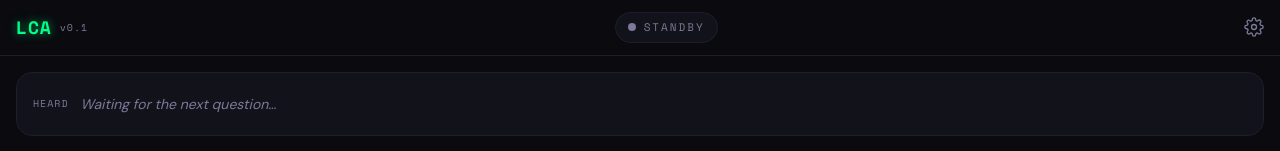
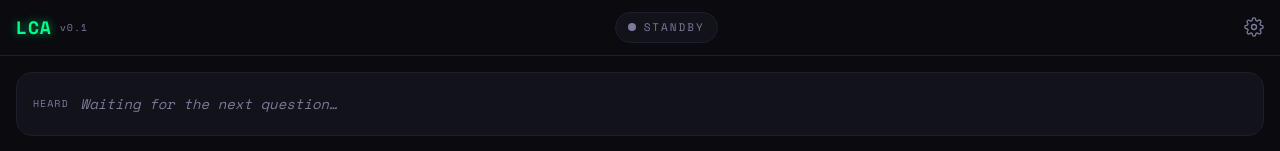
Before and after one commit to Kokkisa/mobile-lca, a React (Vite) app: page / in a window 1280 px wide. Shown: the top 151 px of the page. Built offline with nearby package versions, Linux system fonts and the light colour scheme.

Commit message:
feat: B1.1 - unify font to Space Mono throughout

```diff
--- a/index.html
+++ b/index.html
@@ -12,7 +12,7 @@
     <link rel="preconnect" href="https://fonts.googleapis.com" />
     <link rel="preconnect" href="https://fonts.gstatic.com" crossorigin />
     <link
-      href="https://fonts.googleapis.com/css2?family=Space+Mono:wght@400;700&family=DM+Sans:wght@300;400;500;600&display=swap"
+      href="https://fonts.googleapis.com/css2?family=Space+Mono:wght@400;700&display=swap"
       rel="stylesheet"
     />
   </head>
--- a/src/index.css
+++ b/src/index.css
@@ -16,7 +16,7 @@ body,
 
 body {
   overscroll-behavior: none;
-  font-family: 'DM Sans', system-ui, sans-serif;
+  font-family: 'Space Mono', ui-monospace, monospace;
   color: #e8e8f0;
   -webkit-font-smoothing: antialiased;
 }
--- a/src/screens/VoiceScreen.tsx
+++ b/src/screens/VoiceScreen.tsx
@@ -90,9 +90,9 @@ export default function VoiceScreen() {
         <div className="rounded-2xl bg-panel border border-border px-4 py-3 min-h-[64px] flex items-center">
           <span className="font-mono text-[10px] text-text-dim tracking-widest mr-3 shrink-0">HEARD</span>
           {transcript ? (
-            <p className="text-sm text-text leading-relaxed line-clamp-3">{transcript}</p>
+            <p className="font-mono text-sm text-text leading-relaxed line-clamp-3">{transcript}</p>
           ) : (
-            <p className="text-sm text-text-dim italic">Waiting for the next question…</p>
+            <p className="font-mono text-sm text-text-dim italic">Waiting for the next question…</p>
           )}
         </div>
       </div>
@@ -110,7 +110,7 @@ export default function VoiceScreen() {
           </div>
           <div className="flex-1 min-h-0 overflow-y-auto">
             {answer ? (
-              <p className="text-[15px] leading-relaxed whitespace-pre-wrap text-text">{answer}</p>
+              <p className="font-mono text-[15px] leading-relaxed whitespace-pre-wrap text-text">{answer}</p>
             ) : (
               <div className="h-full flex items-center justify-center">
                 <ConcentricRings />
--- a/tailwind.config.ts
+++ b/tailwind.config.ts
@@ -15,7 +15,8 @@ export default {
       },
       fontFamily: {
         mono: ['"Space Mono"', 'ui-monospace', 'monospace'],
-        sans: ['"DM Sans"', 'system-ui', 'sans-serif'],
+        sans: ['"Space Mono"', 'ui-monospace', 'monospace'],
+        display: ['"Space Mono"', 'ui-monospace', 'monospace'],
       },
     },
   },
```
